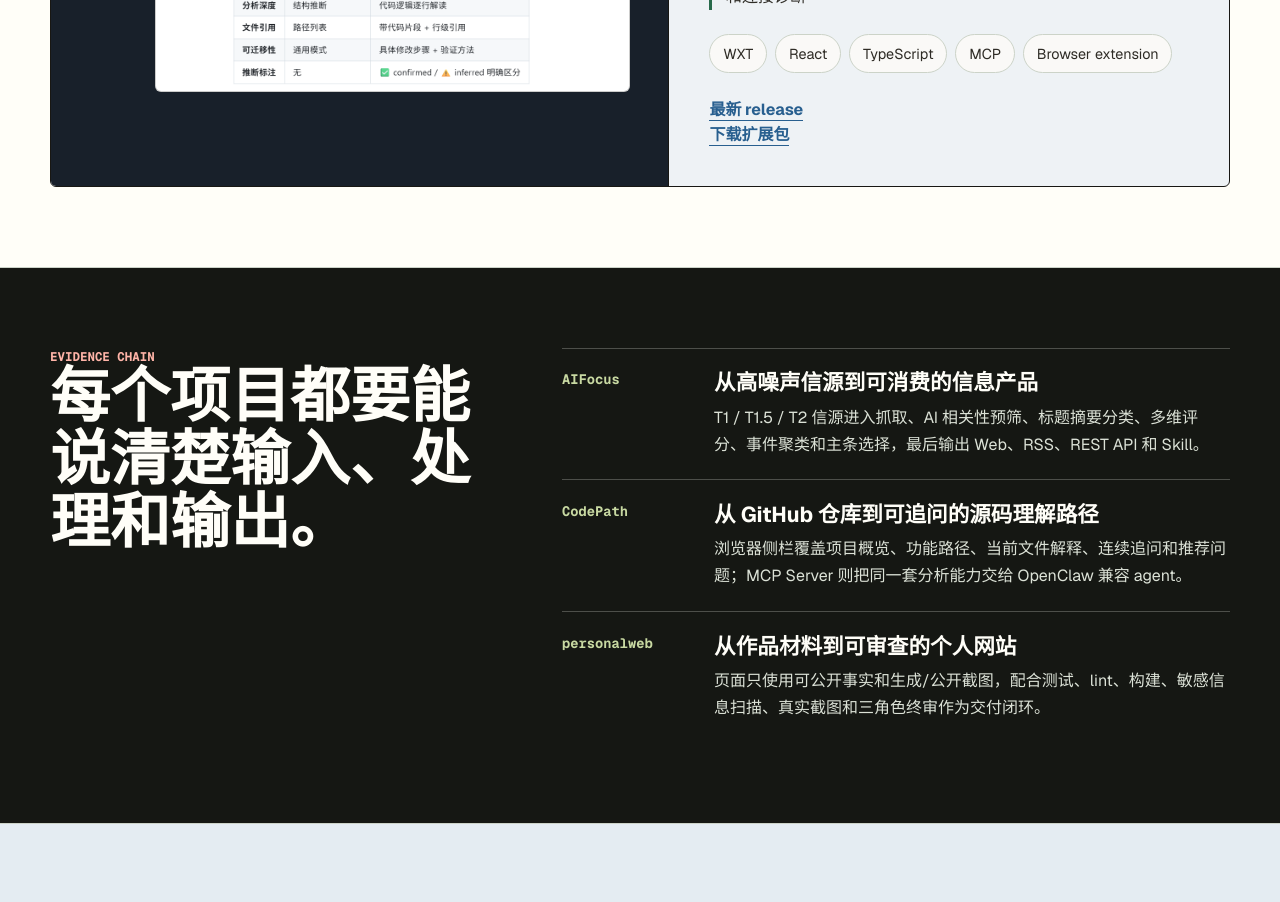
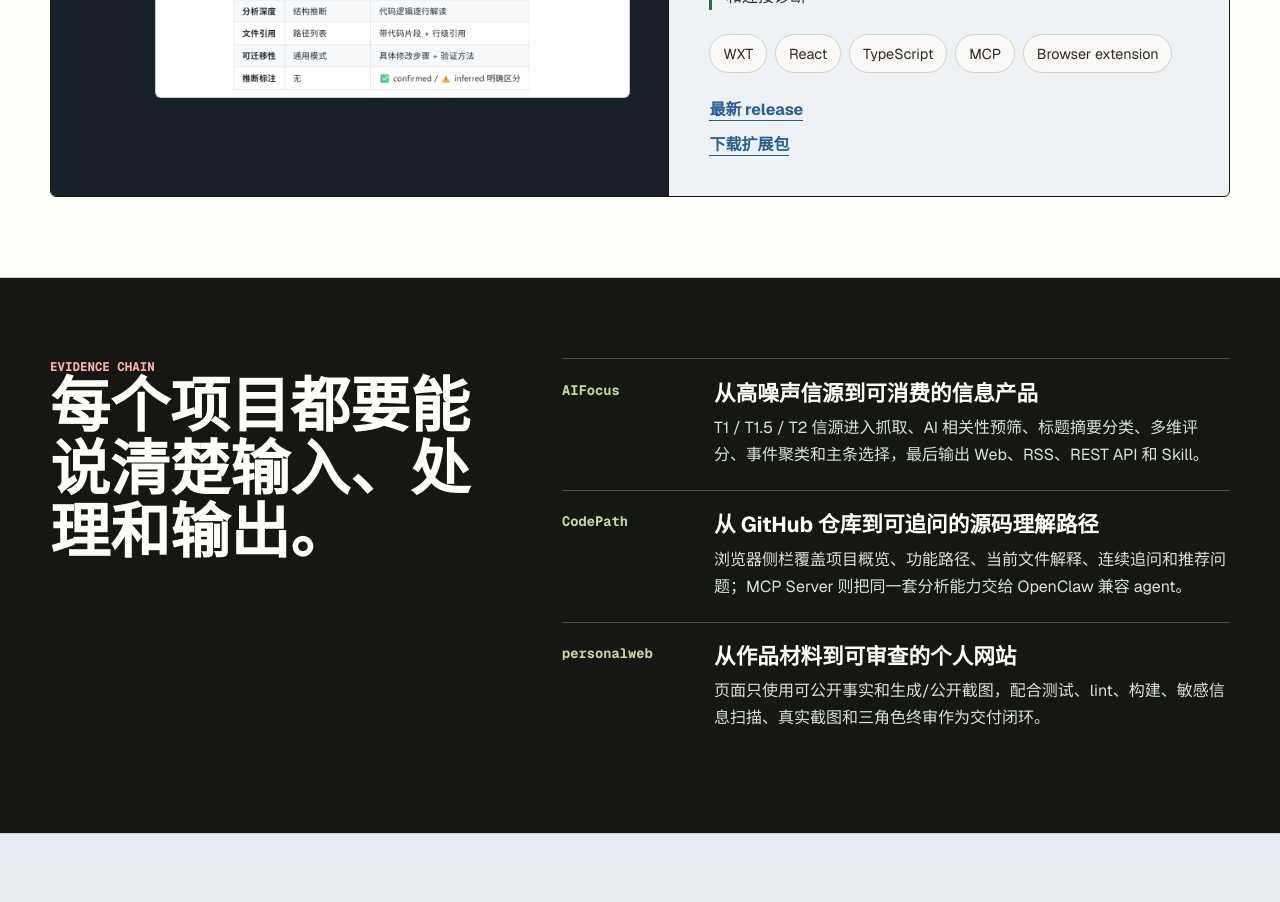
Before and after one commit to lgk-code/personalweb, a Next.js app: page / in a window 1280 px wide. Shown: the part 2140-3042 px from the top of the page. Built offline with nearby package versions, Linux system fonts and the light colour scheme; no server answers.

Commit message:
fix: space stacked project links

```diff
--- a/src/app/globals.css
+++ b/src/app/globals.css
@@ -359,6 +359,10 @@ a:focus-visible {
   font-weight: 700;
 }
 
+.text-link + .text-link {
+  margin-top: 0.65rem;
+}
+
 .evidence-layout {
   display: grid;
   grid-template-columns: minmax(0, 0.82fr) minmax(0, 1.18fr);
```
